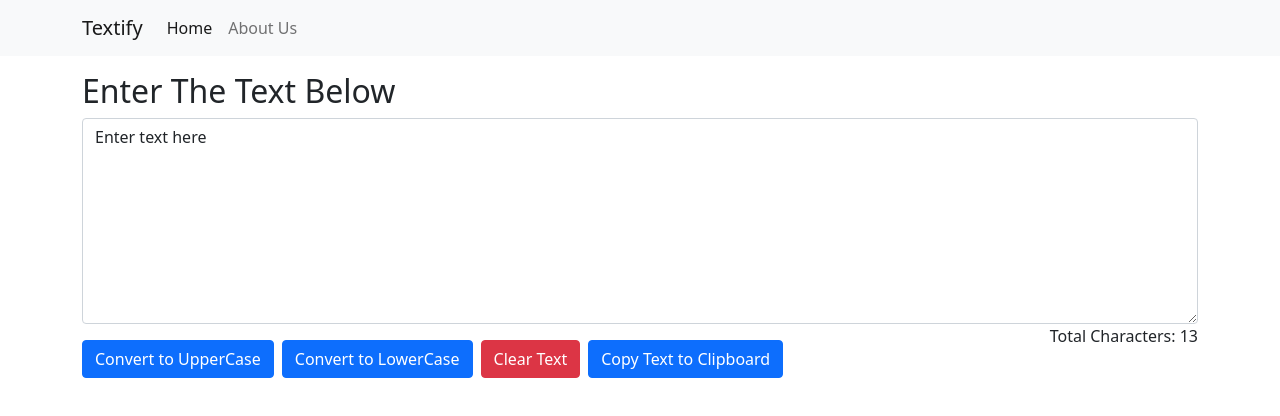
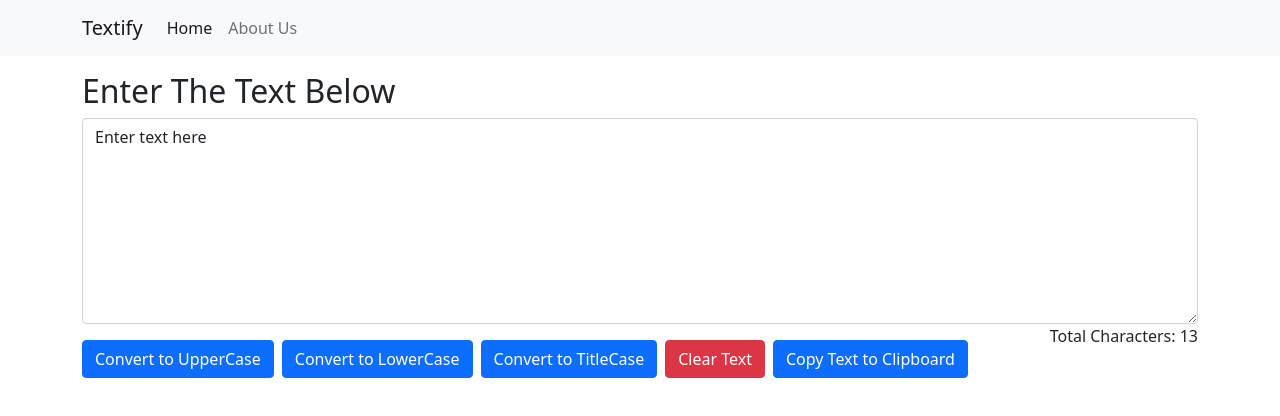
Before and after one commit to ahmadmangla/Textify-App, a React (Create React App) app in the folder my-app/: page / in a window 1280 px wide. Shown: the top 416 px of the page. Built offline with nearby package versions, Linux system fonts and the light colour scheme.

Commit message:
More Functions added

```diff
--- a/my-app/src/Components/TextForm.js
+++ b/my-app/src/Components/TextForm.js
@@ -21,6 +21,15 @@ const TextForm = (props) => {
   const handleClipboard = () => {
     navigator.clipboard.writeText(text)
   }
+
+  function titleCase(str) {
+    str = str.toLowerCase().split(' ');
+    for(var i=0; i< str.length ; i++){
+      str[i] = str[i].charAt(0).toUpperCase() + str[i].slice(1);
+    }
+    setText(str.join(' '))
+  }
+
   return (
     <div className="mb-3 my-3">
       <h2>{props.heading}</h2>
@@ -28,8 +37,9 @@ const TextForm = (props) => {
       <div className='float-end'>Total Characters: {text.replace(/ /g, "").length}</div>
       <button className='btn btn-primary my-3' onClick={handleUpClick}> Convert to UpperCase </button>
       <button className='btn btn-primary mx-2' onClick={handleLowClick}> Convert to LowerCase </button>
-      <button className='btn btn-danger' onClick={handleClearText}> Clear Text </button>
-      <button className='btn btn-primary mx-2' onClick={handleClipboard}> Copy Text to Clipboard </button>
+      <button className='btn btn-primary ' onClick={() => titleCase(text)}> Convert to TitleCase </button>
+      <button className='btn btn-danger mx-2' onClick={handleClearText}> Clear Text </button>
+      <button className='btn btn-primary' onClick={handleClipboard}> Copy Text to Clipboard </button>
     </div>
   )
 }
```
